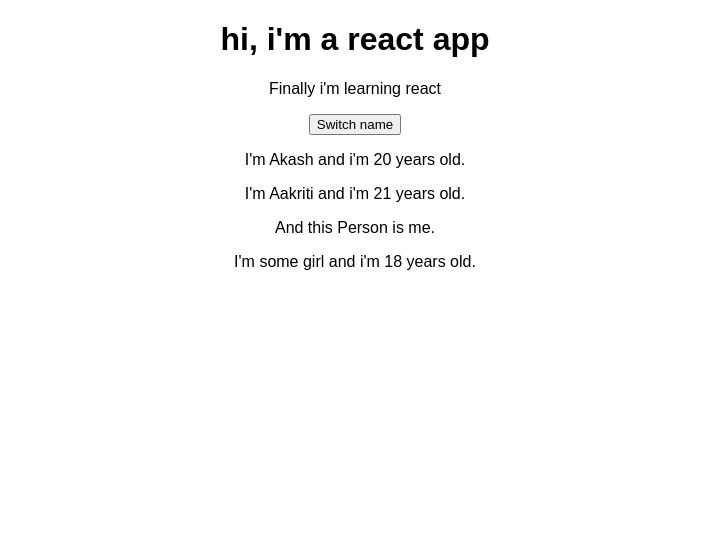
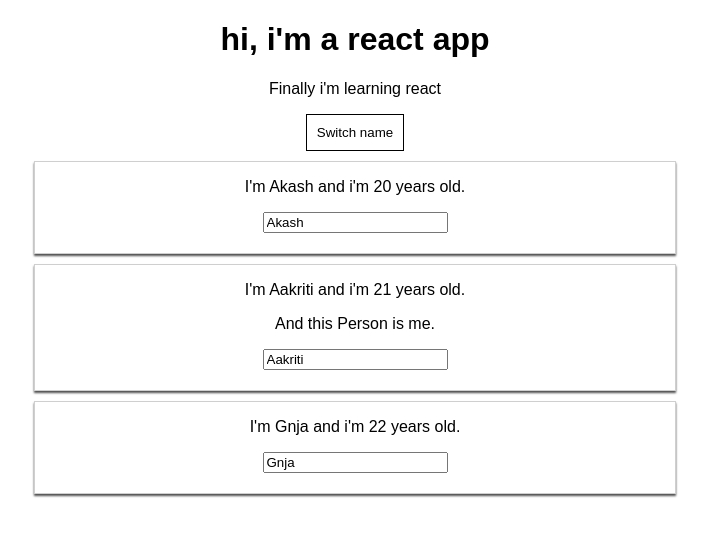
Before and after one commit to akshpnwr/first-react-app, a React (Create React App) app: page / in a window 1280 px wide. Shown: the top 536 px of the page, without its empty margins (285-994 px from the left). Built offline with nearby package versions, Linux system fonts and the light colour scheme.

Commit message:
stateless and stateful

```diff
--- a/src/App.js
+++ b/src/App.js
@@ -1,52 +1,96 @@
-import React, { useState } from 'react';
+import React, { Component, useState } from 'react';
 
 import './App.css';
 import Person from './Person/Person';
 
-const app = (props) => {
-  const [personsState, setPersonsState] = useState({
+class App extends Component {
+  state = {
     person: [
       { name: 'Akash', age: 20 },
       { name: 'Aakriti', age: 21 },
-      { name: 'some girl', age: 18 },
+      { name: 'Gnja', age: 22 },
+    ],
+  };
+
+  switchNameHandler(newName) {
+    this.setState({
+      person: [
+        { name: newName, age: 21 },
+        { name: 'kriti', age: 20 },
+        { name: 'Gnja', age: 22 },
       ],
     });
+  }
 
-  const [otherState, _] = useState('some other value');
-
-  const switchNameHandler = () => {
-    setPersonsState({
+  nameChangedHandler(e) {
+    this.setState({
       person: [
-        { name: 'Aksh', age: 20 },
-        { name: 'kriti', age: 21 },
-        { name: 'some girl', age: 18 },
+        { name: 'Akash', age: 21 },
+        { name: e.target.value, age: 20 },
+        { name: 'Gnja', age: 22 },
       ],
     });
+  }
+
+  render() {
+    const style = {
+      border: '1px solid black',
+      backgroundColor: 'white',
+      color: 'black',
+      padding: '10px',
+      cursor: 'pointer',
     };
-
-  console.log(personsState, otherState);
-
     return (
       <div className="App">
         <h1>hi, i'm a react app</h1>
         <p>Finally i'm learning react</p>
-      <button onClick={switchNameHandler}>Switch name</button>
+        <button
+          style={style}
+          onClick={this.switchNameHandler.bind(this, 'Aksh')}
+        >
+          Switch name
+        </button>
         <Person
-        name={personsState.person[0].name}
-        age={personsState.person[0].age}
+          name={this.state.person[0].name}
+          age={this.state.person[0].age}
         />
         <Person
-        name={personsState.person[1].name}
-        age={personsState.person[1].age}
+          name={this.state.person[1].name}
+          age={this.state.person[1].age}
+          click={this.switchNameHandler.bind(this, 'Aksh')}
+          changed={this.nameChangedHandler.bind(this)}
         >
           And this Person is me.
         </Person>
         <Person
-        name={personsState.person[2].name}
-        age={personsState.person[2].age}
+          name={this.state.person[2].name}
+          age={this.state.person[2].age}
         />
       </div>
     );
-};
+  }
+}
 
-export default app;
+// const app = (props) => {
+//   const [personsState, setPersonsState] = useState({
+//     person: [
+//       { name: 'Akash', age: 20 },
+//       { name: 'Aakriti', age: 21 },
+//       { name: 'some girl', age: 18 },
+//     ],
+//   });
+
+//   const [otherState, _] = useState('some other value');
+
+//   const switchNameHandler = () => {
+//     setPersonsState({
+//       person: [
+//         { name: 'Aksh', age: 20 },
+//         { name: 'kriti', age: 21 },
+//         { name: 'some girl', age: 18 },
+//       ],
+//     });
+//   };
+// };
+
+export default App;
--- /dev/null
+++ b/src/Person/Person.css
@@ -0,0 +1,8 @@
+.Person {
+  border: 1px solid rgb(207, 207, 207);
+  margin: 0 auto;
+  width: 50%;
+  box-shadow: 0 2px 2px rgb(80, 80, 80);
+  margin-top: 10px;
+  padding-bottom: 20px;
+}
--- a/src/Person/Person.js
+++ b/src/Person/Person.js
@@ -1,10 +1,14 @@
 import React from 'react';
+
+import './Person.css';
+
 const person = (props) => (
-  <div>
+  <div className="Person">
     <p>
       I'm {props.name} and i'm {props.age} years old.
     </p>
-    <p>{props.children}</p>
+    <p onClick={props.click}>{props.children}</p>
+    <input type="text" value={props.name} onChange={props.changed} />
   </div>
 );
 
```
Lines whose indentation alone changed are shown as unchanged.
